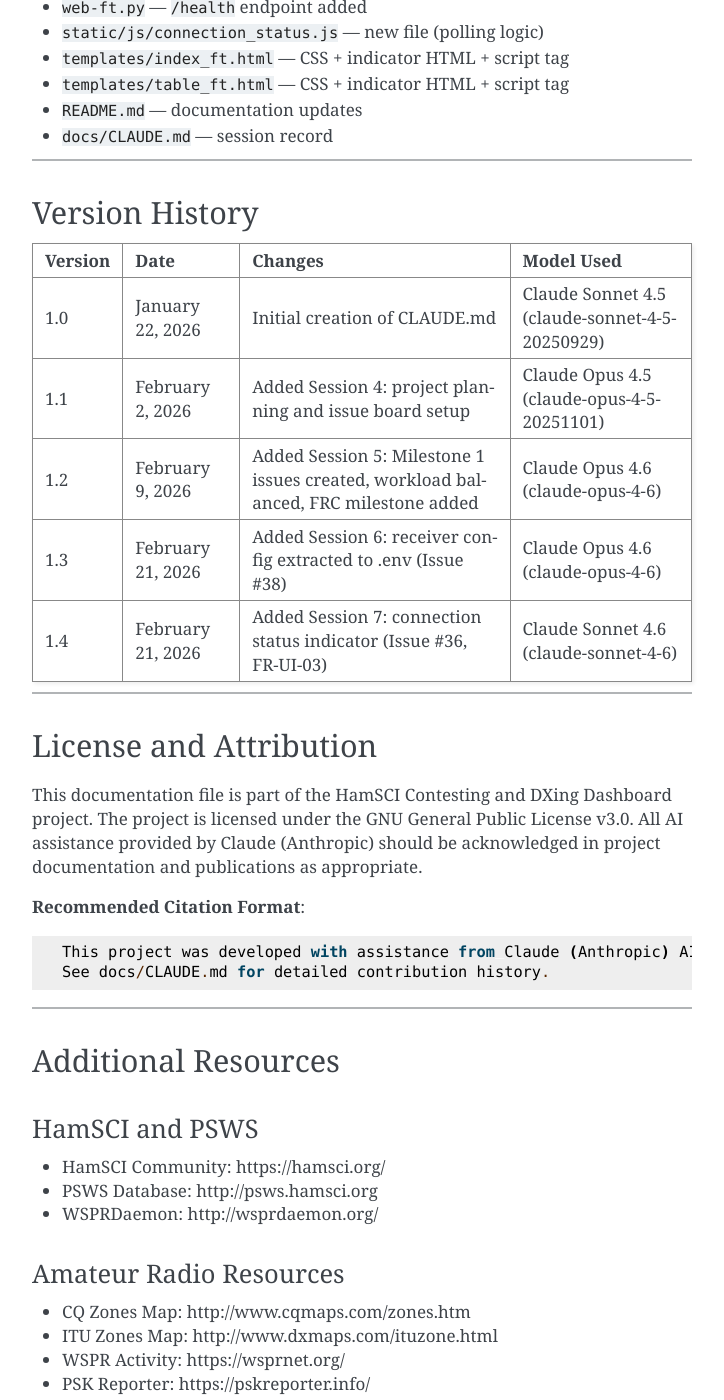
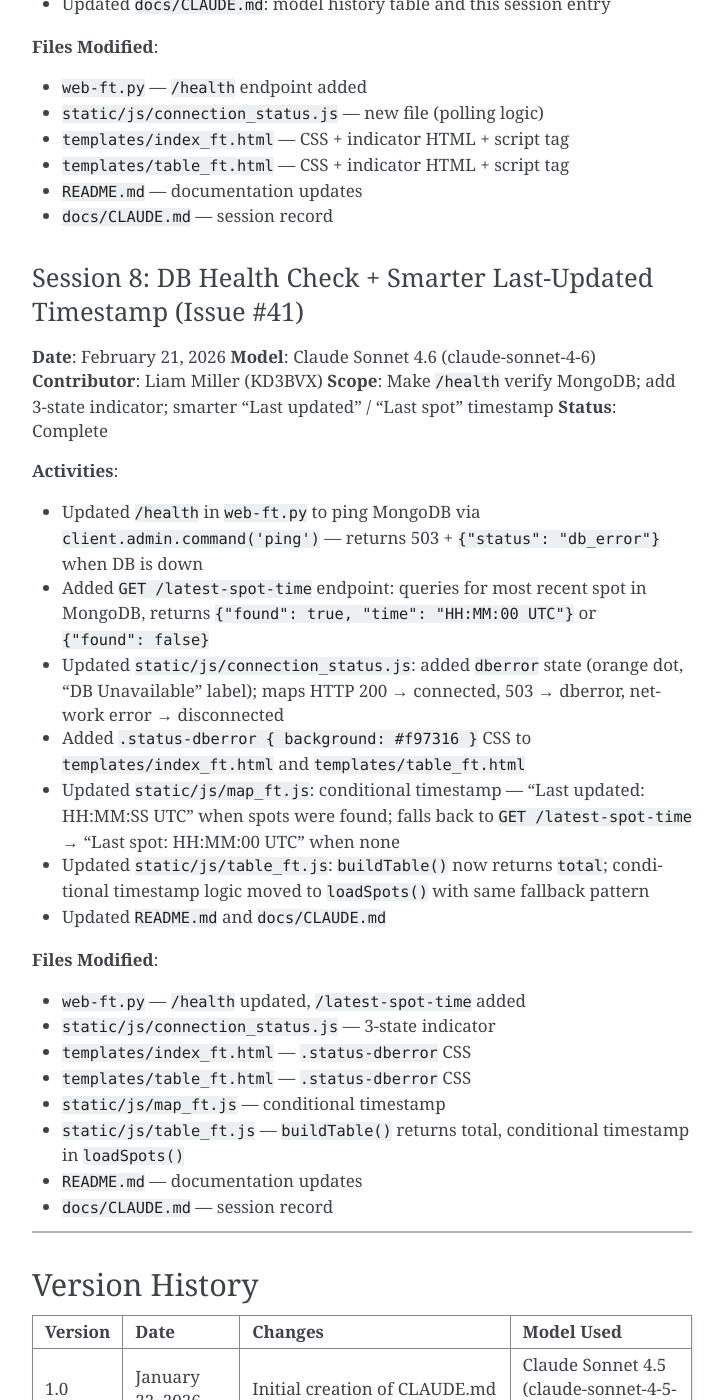
Before and after one commit to HamSCI/frc_contesting, a Sphinx documentation site: the page built from docs/CLAUDE.md, in a window 1280 px wide and 1400 px high, scrolled down 13915 px. Shown: the whole window, without its empty margins (388-1112 px from the left). Built offline with Sphinx 7.4.7, drawn with Linux system fonts in a browser that asks for light colours; pages that are not in the unit, such as notebooks, are missing from menus; some of the changed text lies outside the part shown.

Commit message:
Last Update Marker + UTC Fix
Adding this to the Connection Status branch because it is a very similar update:
- Added a last update marker to show when the page was last refreshed (if spots are showing) and when the last spot entered the database (if no spots are showing, for user troubleshooting purposes).
- Changed the connection indicator light to also have a status to show that connection to Flask is down, or connection to MongoDB is down
- Added UTC fix in old code - Function was deprecated and needed to be removed

```diff
--- a/docs/CLAUDE.md
+++ b/docs/CLAUDE.md
@@ -31,6 +31,7 @@ This documentation serves to:
 | February 9, 2026 | Claude Opus 4.6 | claude-opus-4-6 | Milestone 1 issue creation, workload balancing, project board setup | Nathaniel Frissell |
 | February 21, 2026 | Claude Opus 4.6 | claude-opus-4-6 | Receiver config extraction to .env (Issue #38) | Liam Miller |
 | February 21, 2026 | Claude Sonnet 4.6 | claude-sonnet-4-6 | Connection status indicator in header (Issue #36, FR-UI-03) | Liam Miller |
+| February 21, 2026 | Claude Sonnet 4.6 | claude-sonnet-4-6 | DB health check + smarter last-updated timestamp (Issue #41) | Liam Miller |
 
 ### Current Model
 
@@ -480,6 +481,32 @@ For questions about this project or the use of AI assistance, please refer to th
 - `README.md` — documentation updates
 - `docs/CLAUDE.md` — session record
 
+### Session 8: DB Health Check + Smarter Last-Updated Timestamp (Issue #41)
+**Date**: February 21, 2026
+**Model**: Claude Sonnet 4.6 (claude-sonnet-4-6)
+**Contributor**: Liam Miller (KD3BVX)
+**Scope**: Make `/health` verify MongoDB; add 3-state indicator; smarter "Last updated" / "Last spot" timestamp
+**Status**: Complete
+
+**Activities**:
+- Updated `/health` in `web-ft.py` to ping MongoDB via `client.admin.command('ping')` — returns 503 + `{"status": "db_error"}` when DB is down
+- Added `GET /latest-spot-time` endpoint: queries for most recent spot in MongoDB, returns `{"found": true, "time": "HH:MM:00 UTC"}` or `{"found": false}`
+- Updated `static/js/connection_status.js`: added `dberror` state (orange dot, "DB Unavailable" label); maps HTTP 200 → connected, 503 → dberror, network error → disconnected
+- Added `.status-dberror { background: #f97316 }` CSS to `templates/index_ft.html` and `templates/table_ft.html`
+- Updated `static/js/map_ft.js`: conditional timestamp — "Last updated: HH:MM:SS UTC" when spots were found; falls back to `GET /latest-spot-time` → "Last spot: HH:MM:00 UTC" when none
+- Updated `static/js/table_ft.js`: `buildTable()` now returns `total`; conditional timestamp logic moved to `loadSpots()` with same fallback pattern
+- Updated `README.md` and `docs/CLAUDE.md`
+
+**Files Modified**:
+- `web-ft.py` — `/health` updated, `/latest-spot-time` added
+- `static/js/connection_status.js` — 3-state indicator
+- `templates/index_ft.html` — `.status-dberror` CSS
+- `templates/table_ft.html` — `.status-dberror` CSS
+- `static/js/map_ft.js` — conditional timestamp
+- `static/js/table_ft.js` — `buildTable()` returns total, conditional timestamp in `loadSpots()`
+- `README.md` — documentation updates
+- `docs/CLAUDE.md` — session record
+
 ---
 
 ## Version History
@@ -491,6 +518,7 @@ For questions about this project or the use of AI assistance, please refer to th
 | 1.2 | February 9, 2026 | Added Session 5: Milestone 1 issues created, workload balanced, FRC milestone added | Claude Opus 4.6 (claude-opus-4-6) |
 | 1.3 | February 21, 2026 | Added Session 6: receiver config extracted to .env (Issue #38) | Claude Opus 4.6 (claude-opus-4-6) |
 | 1.4 | February 21, 2026 | Added Session 7: connection status indicator (Issue #36, FR-UI-03) | Claude Sonnet 4.6 (claude-sonnet-4-6) |
+| 1.5 | February 21, 2026 | Added Session 8: DB health check, 3-state indicator, smarter timestamp | Claude Sonnet 4.6 (claude-sonnet-4-6) |
 
 ---
 
```
Also changed, not shown: README.md (+45 -5 lines), static/js/connection_status.js (+9 -2 lines), static/js/map_ft.js (+17 -0 lines), static/js/table_ft.js (+19 -1 lines), web-ft.py (+23 -5 lines), 2 other files.
